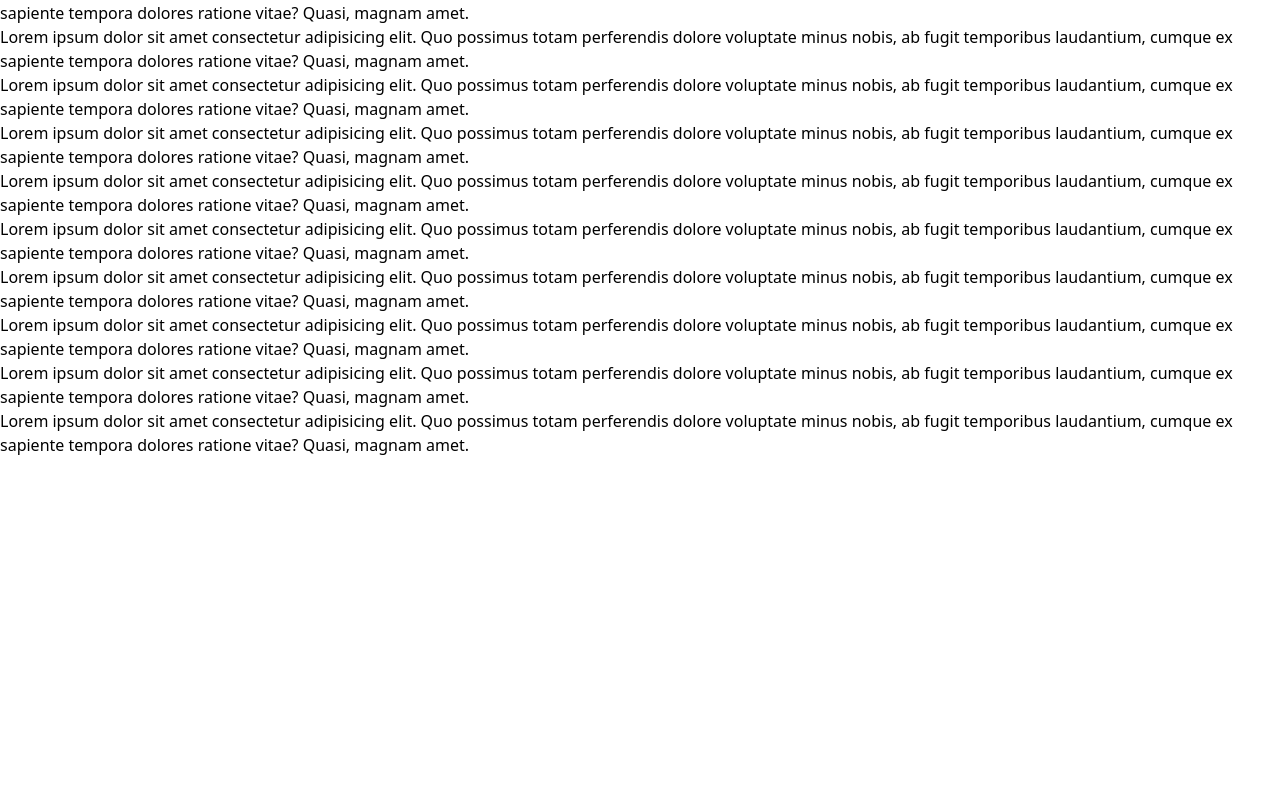
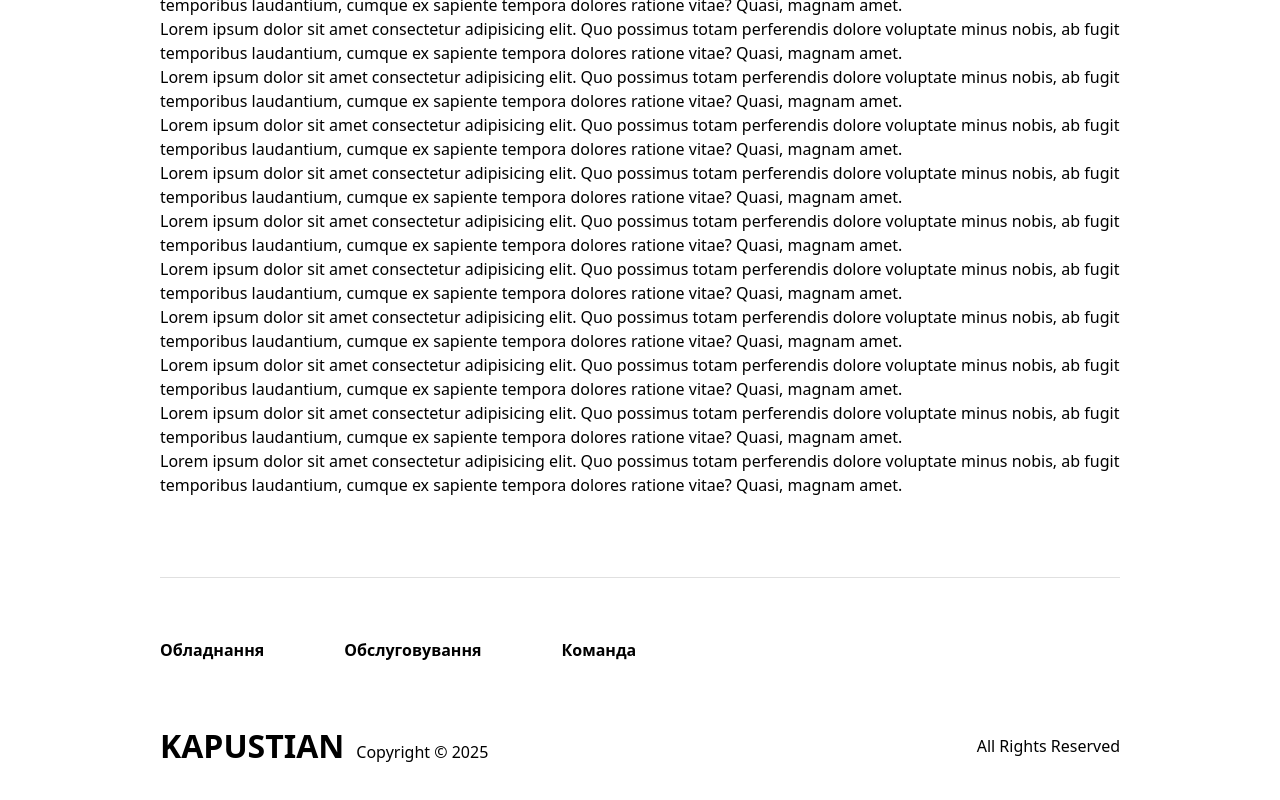
Before and after one commit to yevhenii-kapustian/equipment-maintenance, a Next.js app: page / in a window 1280 px wide. Shown: the part 3180-3980 px from the top of the page. Before the commit the page ends 3637 px from the top, so only its background shows below. Built offline with nearby package versions, Linux system fonts and the light colour scheme; no server answers.

Commit message:
Made footer

```diff
--- a/src/app/(main)/layout.tsx
+++ b/src/app/(main)/layout.tsx
@@ -1,12 +1,14 @@
 import Header from "@/components/Header";
+import Footer from "@/components/Footer";
 
 export default function MainLayout ({children}: {children: React.ReactNode}) {
     return(
     <>
     <Header/>
-    <main>
+    <main className="py-10 px-40 max-xl:px-10">
         {children}
     </main>
+    <Footer/>
     </>
     )
 }
--- /dev/null
+++ b/src/components/Footer/index.tsx
@@ -0,0 +1,26 @@
+import Logo from "../Logo"
+
+const Footer = () => {
+    const currentYear = new Date().getFullYear()
+
+    return(
+        <footer className="py-10 px-40 max-xl:px-10">
+             <ul className="flex gap-20 items-center max-xl:gap-10 py-15 border-t border-[#e0e0e0] font-semibold max-sm:flex-col max-sm:items-start">
+                <li><a href="/equipment">Обладнання</a></li>
+                <li><a href="/service">Обслуговування</a></li>
+                <li><a href="/team">Команда</a></li>
+            </ul>
+
+            <div className="flex items-center justify-between max-sm:flex-col max-sm:items-start max-sm:gap-10">
+                <div className="flex items-baseline gap-3 max-sm:flex-col max-sm:gap-1">
+                    <Logo fontSize={32}/>
+                    <p>Copyright © {currentYear}</p>
+                </div>
+
+                <p>All Rights Reserved</p>
+            </div>
+        </footer>
+    )
+}
+
+export default Footer
```
